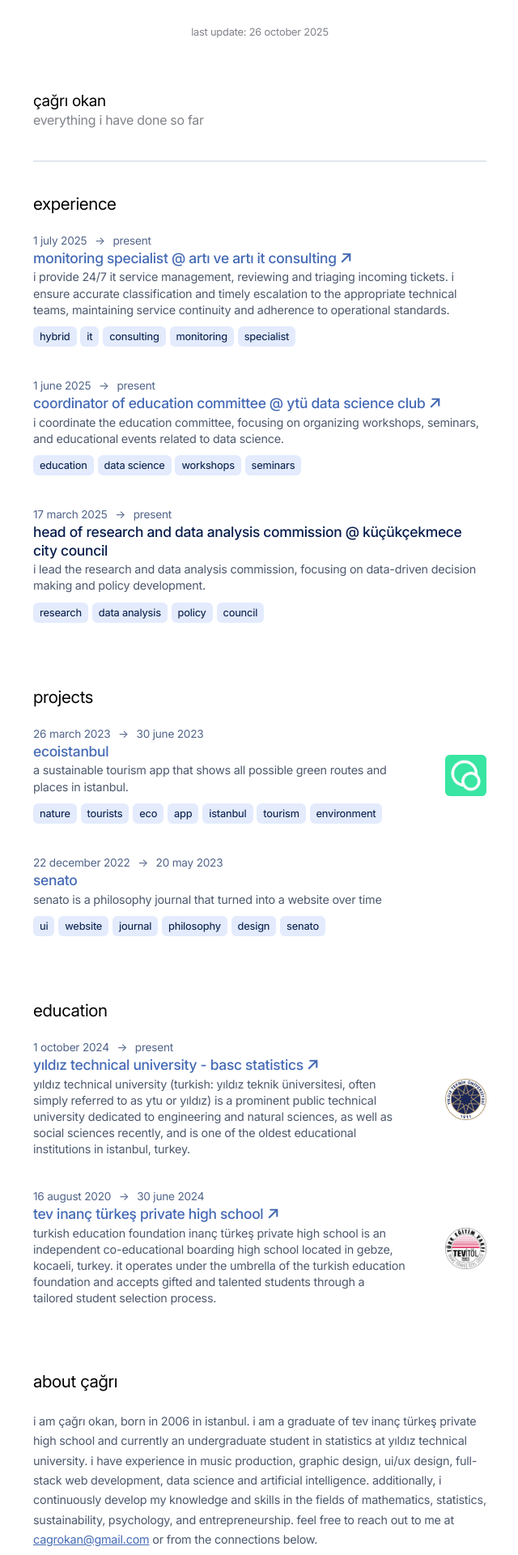
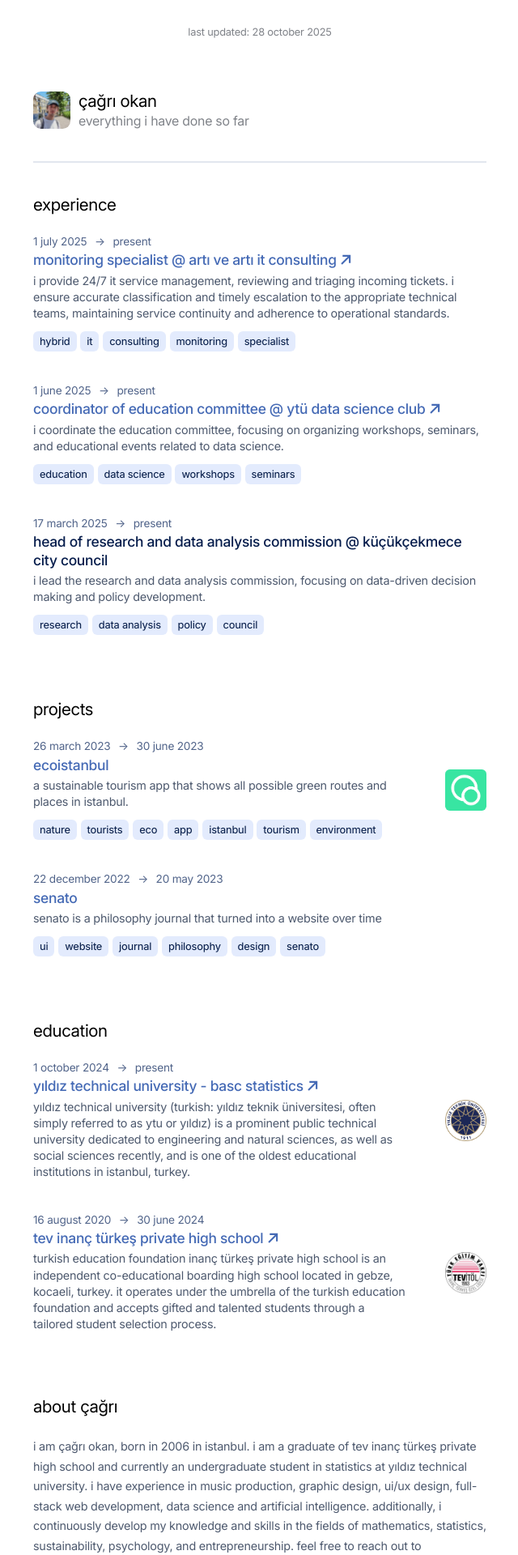
Before and after one commit to ckproduces/personal-website, a Next.js app: page / in a window 1280 px wide. Shown: the top 1920 px of the page at 81% size, without its empty margins (319-959 px from the left). Built offline with nearby package versions, Linux system fonts and the light colour scheme.

Commit message:
seo & accessibility improvements. UI updates.

```diff
--- a/package.json
+++ b/package.json
@@ -1,10 +1,11 @@
 {
-  "name": "portfolio-max",
+  "name": "cagri-okan",
   "version": "0.1.0",
   "private": true,
   "scripts": {
     "dev": "next dev --turbopack",
     "build": "next build --turbopack",
+    "postbuild": "next-sitemap",
     "start": "next start",
     "lint": "eslint"
   },
@@ -16,6 +17,7 @@
     "clsx": "^2.1.1",
     "framer-motion": "^12.23.13",
     "next": "15.5.3",
+    "next-sitemap": "^4.2.3",
     "react": "19.1.0",
     "react-dom": "19.1.0",
     "react-markdown": "^10.1.0",
--- a/src/app/[slug]/page.tsx
+++ b/src/app/[slug]/page.tsx
@@ -55,6 +55,7 @@
   return (
     <>
       <article
+        className="articlesel"
         style={{
           width: "100%",
           display: "flex",
@@ -78,7 +79,7 @@
               border: 0,
               background: "none",
             }}
-            to="/"
+            to="back"
             className="icon"
             size="1.3rem"
             color={"hsl(var(--color-primary-dark-1))"}
--- a/src/app/globals.css
+++ b/src/app/globals.css
@@ -111,6 +111,11 @@
   padding: 0;
 }
 
+html {
+  font-size: 16px;
+  -webkit-text-size-adjust: 100%;
+}
+
 *::selection {
   background-color: hsla(220, 94%, 72%, 0.5);
 }
@@ -184,8 +189,19 @@
   }
 }
 
+@media (max-width: 656px) {
+  .everythingsel {
+    width: calc(100%) !important;
+  }
 
-@media (max-width: 656px) {
+  .article-viewer {
+    width: calc(100%) !important;
+  }
+
+  .articlesel {
+    padding: 2rem 2rem 6rem 2rem !important;
+  }
+
   .chip-container {
     max-width: calc(30rem) !important;
   }
@@ -212,3 +228,9 @@
     font-size: 1.2rem !important;
   }
 }
+
+.ck-image {
+  width: 2.9rem !important;
+  height: 2.9rem !important;
+  border-radius: 0.6rem;
+}
--- a/src/app/layout.tsx
+++ b/src/app/layout.tsx
@@ -14,7 +14,7 @@
 
 export const metadata: Metadata = {
   title: "çağrı okan",
-  description: "py portfolio: what i've done so far",
+  description: "my personal website: what i've done so far",
 };
 
 export default function RootLayout({
@@ -22,9 +22,39 @@
 }: Readonly<{
   children: React.ReactNode;
 }>) {
-
   return (
     <html lang="en">
+      <head>
+        <meta
+          name="viewport"
+          content="width=device-width, initial-scale=1.0, maximum-scale=1.0"
+        />
+        <meta
+          name="description"
+          content="My personal website showcasing my projects, portfolio, and experience."
+        />
+        <meta name="author" content="çağrı okan" />
+        <meta
+          name="keywords"
+          content="portfolio, data science, machine learning, web development, çağrı okan, ytu"
+        />
+        <meta name="robots" content="index, follow" />
+        <meta name="theme-color" content="#3C5C99" />
+        <meta httpEquiv="Content-Language" content="en" />
+        <meta property="og:title" content="çağrı okan — personal website" />
+        <meta
+          property="og:description"
+          content="explore my projects, skills, and achievements."
+        />
+        <meta property="og:type" content="website" />
+        <meta name="category" content="portfolio" />
+        <meta name="content-type" content="personal website" />
+        <meta property="og:url" content="https://cagriokan.com" />
+        <meta name="twitter:card" content="summary_large_image" />
+        <meta name="twitter:title" content="çağrı okan — personal website" />
+        <link rel="manifest" href="/site.webmanifest" />
+        <link rel="canonical" href="https://cagriokan.com/" />
+      </head>
       <body
         className={`${geistSans.variable} ${geistMono.variable} antialiased`}
       >
--- a/src/app/page.tsx
+++ b/src/app/page.tsx
@@ -1,23 +1,8 @@
 "use client";
-import { useEffect, useState } from "react";
 import portfolio, { education, experiences, socials } from "@/data/data";
 import PortfolioItem from "@/components/PortfolioItem";
 
 export default function Home() {
-  const [windowSize, setWindowSize] = useState(2000);
-
-  useEffect(() => {
-    // Initialize width on mount
-    setWindowSize(window.innerWidth);
-
-    const handleResize = () => {
-      setWindowSize(window.innerWidth);
-    };
-
-    window.addEventListener("resize", handleResize);
-    return () => window.removeEventListener("resize", handleResize);
-  }, []);
-
   return (
     <div
       className="everything"
@@ -26,16 +11,17 @@
         alignItems: "center",
         justifyContent: "center",
         flexDirection: "column",
-        padding: windowSize > 656 ? "2rem" : "2rem",
+        padding: "2rem",
       }}
     >
       <div
+        className="everythingsel"
         style={{
           display: "flex",
           alignItems: "center",
           justifyContent: "center",
           flexDirection: "column",
-          width: windowSize > 656 ? "35rem" : `calc(${windowSize}px - 4rem)`,
+          width: "35rem",
         }}
       >
         <div
@@ -56,19 +42,31 @@
               textAlign: "center",
             }}
           >
-            last update: 26 october 2025
+            last updated: 28 october 2025
           </p>
           <div
             style={{
               display: "flex",
-              flexDirection: "column",
               justifyContent: "left",
-              alignItems: "left",
+              alignItems: "center",
               width: "100%",
-              gap: "0.2rem",
+              gap: "0.6rem",
             }}
           >
-            <p style={{ fontSize: "1.2rem", width: "100%", textAlign: "left" }}>
+            <img
+              className="ck-image"
+              src={"/images/crokan.jpeg"}
+              alt="çağrı okan"
+            />
+            <div>
+              <p
+                style={{
+                  fontSize: "1.3rem",
+                  width: "100%",
+                  textAlign: "left",
+                  marginBottom: "0.1rem",
+                }}
+              >
                 Çağrı Okan
               </p>
               <p
@@ -80,6 +78,7 @@
               >
                 everything i have done so far
               </p>
+            </div>
           </div>
         </div>
         <div
@@ -121,13 +120,7 @@
             }}
           >
             {experiences.map((item) => {
-              return (
-                <PortfolioItem
-                  windowSize={windowSize}
-                  key={item.id}
-                  {...item}
-                />
-              );
+              return <PortfolioItem key={item.id} {...item} />;
             })}
           </div>
         </div>
@@ -162,13 +155,7 @@
             }}
           >
             {portfolio.map((item) => {
-              return (
-                <PortfolioItem
-                  windowSize={windowSize}
-                  key={item.id}
-                  {...item}
-                />
-              );
+              return <PortfolioItem key={item.id} {...item} />;
             })}
           </div>
         </div>
@@ -203,13 +190,7 @@
             }}
           >
             {education.map((item) => {
-              return (
-                <PortfolioItem
-                  windowSize={windowSize}
-                  key={item.id}
-                  {...item}
-                />
-              );
+              return <PortfolioItem key={item.id} {...item} />;
             })}
           </div>
         </div>
@@ -244,16 +225,13 @@
             }}
           >
             <p
-              className={"preview"}
+              className="preview"
               style={{
                 width: "100%",
-                display: "-webkit-box",
-                WebkitLineClamp: 10,
-                WebkitBoxOrient: "vertical",
-                overflow: "hidden",
                 lineHeight: "1.7em",
                 color: "hsla(var(--color-primary-dark-2), 0.7)",
                 fontSize: "0.9rem",
+                textAlign: "left",
               }}
             >
               I am Çağrı Okan, born in 2006 in Istanbul. I am a graduate of TEV
@@ -263,20 +241,15 @@
               full-stack web development, data science and artificial
               intelligence. Additionally, I continuously develop my knowledge
               and skills in the fields of mathematics, statistics,
-              sustainability, psychology, and entrepreneurship. feel free to
-              reach out to me at{" "}
+              sustainability, psychology, and entrepreneurship. Feel free to
+              reach out to{" "}
               <a
+                href="mailto:cagrokan@gmail.com"
                 style={{
-                  width: "100%",
-                  display: "inline",
-                  WebkitLineClamp: 10,
-                  WebkitBoxOrient: "vertical",
-                  overflow: "hidden",
-                  lineHeight: "1.7em",
-                  color: "hsla(var(--color-primary-dark-7), 1)",
-                  fontSize: "0.9rem",
+                  color: "hsl(var(--color-primary-dark-7))",
+                  fontWeight: 500,
+                  textDecoration: "underline",
                 }}
-                href="mailto:cagrokan@gmail.com"
               >
                 cagrokan@gmail.com
               </a>{" "}
@@ -314,13 +287,7 @@
             }}
           >
             {socials.map((item) => {
-              return (
-                <PortfolioItem
-                  windowSize={windowSize}
-                  key={item.id}
-                  {...item}
-                />
-              );
+              return <PortfolioItem key={item.id} {...item} />;
             })}
           </div>
         </div>
--- a/src/components/PortfolioItem.tsx
+++ b/src/components/PortfolioItem.tsx
@@ -7,7 +7,6 @@
 export interface PortfolioItemProps extends portfolioItem {
   children?: React.ReactNode;
   className?: string;
-  windowSize: number;
 }
 
 const PortfolioItem: React.FC<PortfolioItemProps> = ({
@@ -20,7 +19,6 @@
   preview,
   imageBorderRadius,
   seperatePage,
-  windowSize,
   href,
 }) => {
   const [hovered, setHovered] = useState(false);
@@ -67,7 +65,7 @@
           justifyContent: "center",
           height: "100%",
           width: "100%",
-          gap: "0.15rem",
+          gap: "0.25rem",
         }}
       >
         {date && (
@@ -133,7 +131,7 @@
                         marginLeft: "0.35rem",
                         transform: hovered
                           ? "translate(-0.01rem, 0.01rem)"
-                          : "translate(-0.1rem, 0.1rem)",
+                          : "translate(-0.11rem, 0.11rem)",
                         display: "inline-block",
                       }}
                       size="1rem"
@@ -160,16 +158,9 @@
         <p
           className={image ? "preview-with-image" : "preview"}
           style={{
-            width:
-              windowSize < 656
-                ? image
-                  ? `calc(100% - 3rem)`
-                  : `100%`
-                : image
-                ? "calc(100% - 3rem)"
-                : "100%",
+            width: image ? "calc(100% - 3rem)" : "100%",
             display: "-webkit-box",
-            WebkitLineClamp: 10,
+            WebkitLineClamp: 1000,
             WebkitBoxOrient: "vertical",
             overflow: "hidden",
             lineHeight: "1.4em",
@@ -188,14 +179,7 @@
               flexWrap: "wrap",
               columnGap: "0.3rem",
               maxHeight: "calc(0.8rem * 1.2 + 0.6rem)",
-              maxWidth:
-                windowSize < 656
-                  ? image
-                    ? `${windowSize - 100}px`
-                    : `${windowSize}px`
-                  : image
-                  ? "calc(100% - 3rem)"
-                  : "100%",
+              width: image ? "calc(100% - 3rem)" : "100%",
               overflow: "hidden",
             }}
           >
--- a/src/components/icons/ckArrowIcon.tsx
+++ b/src/components/icons/ckArrowIcon.tsx
@@ -52,7 +52,11 @@
       style={style}
       onClick={() => {
         if (to) {
-          Router.push(to);
+          if (to == "back") {
+            Router.back();
+          } else {
+            Router.push(to);
+          }
         }
       }}
     >
```
Also changed, not shown: next-sitemap.config.js (added, +18 -0 lines), src/components/article-components/articleComponents.tsx (+2 -21 lines), public/images/crokan.jpeg (added), public/site.webmanifest (added), 1 other file (tests, documents, lock files or other folders). Lines whose indentation alone changed are shown as unchanged.
